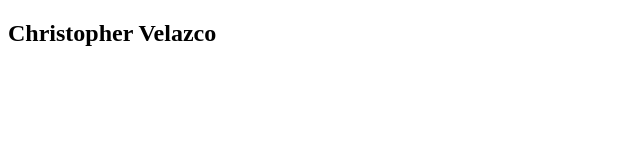
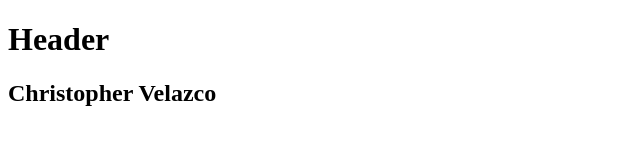
Before and after one commit to Christopher-Velazco/cursoUdemy, a plain HTML site: page index.html in a window 1280 px wide. Shown: the whole page, without its empty margins (0-640 px from the left). Drawn offline with Linux system fonts and the light colour scheme.

Commit message:
Agregamos Header y H1 dentro del header.

```diff
--- a/index.html
+++ b/index.html
@@ -7,6 +7,9 @@
   <title>Git y Github</title>
 </head>
 <body>
+      <header>
+          <h1>Header</h1>
+      </header>
      <div class="container">
          <h2>Christopher Velazco</h2>
      </div>
```
